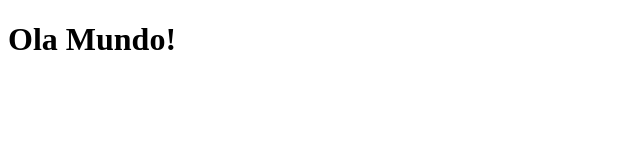
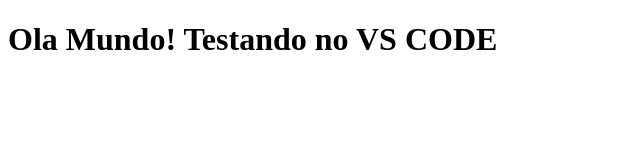
Before and after one commit to DougCostet/algotirimos---desenvolvendome, a plain HTML site: page index.html in a window 1280 px wide. Shown: the whole page, without its empty margins (0-640 px from the left). Drawn offline with Linux system fonts and the light colour scheme.

Commit message:
Update index.html

```diff
--- a/index.html
+++ b/index.html
@@ -7,6 +7,6 @@
     <title>Document</title>
 </head>
 <body>
-    <h1>Ola Mundo!</h1>
+    <h1>Ola Mundo! Testando no VS CODE</h1>
 </body>
 </html>
```
